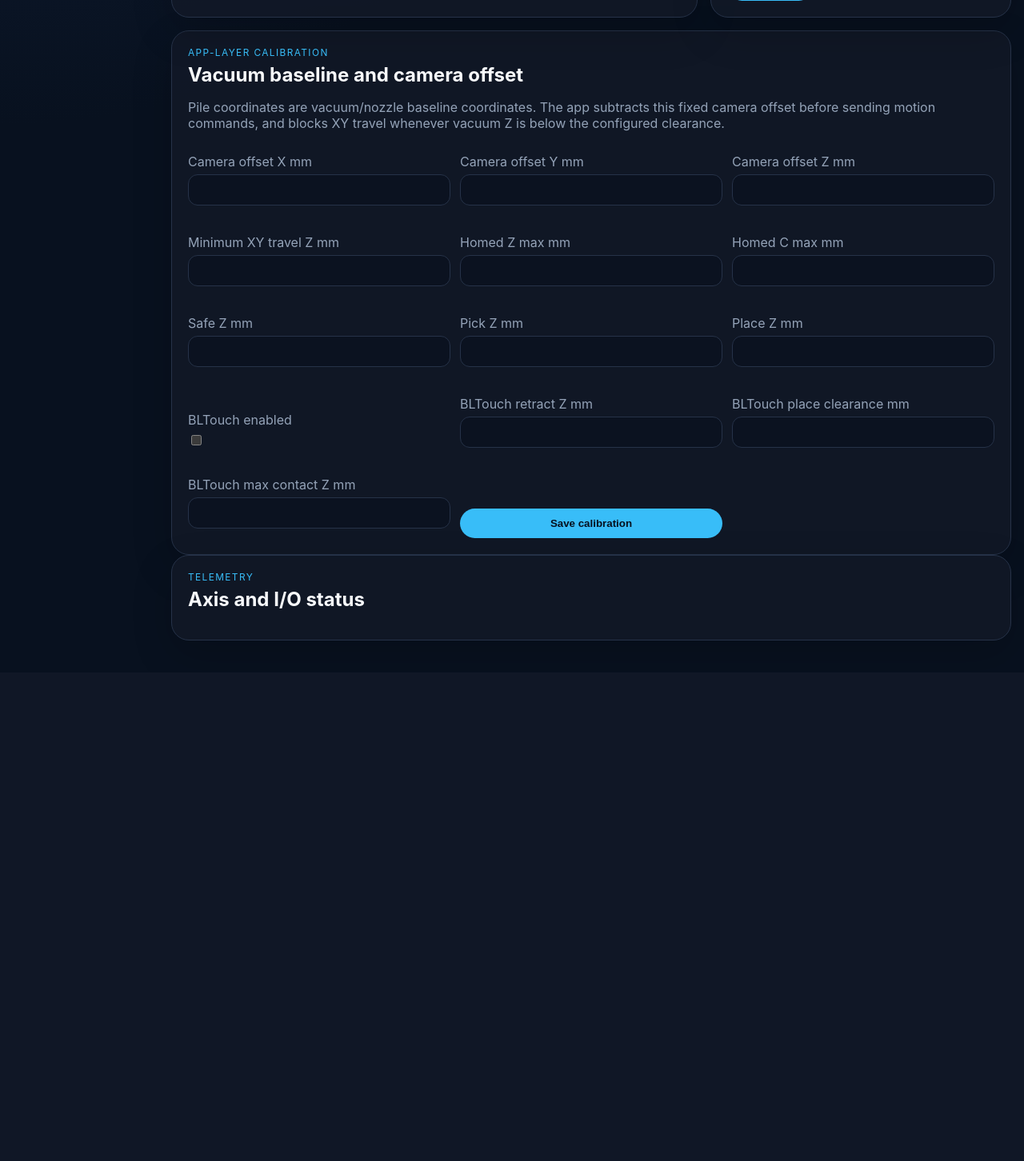
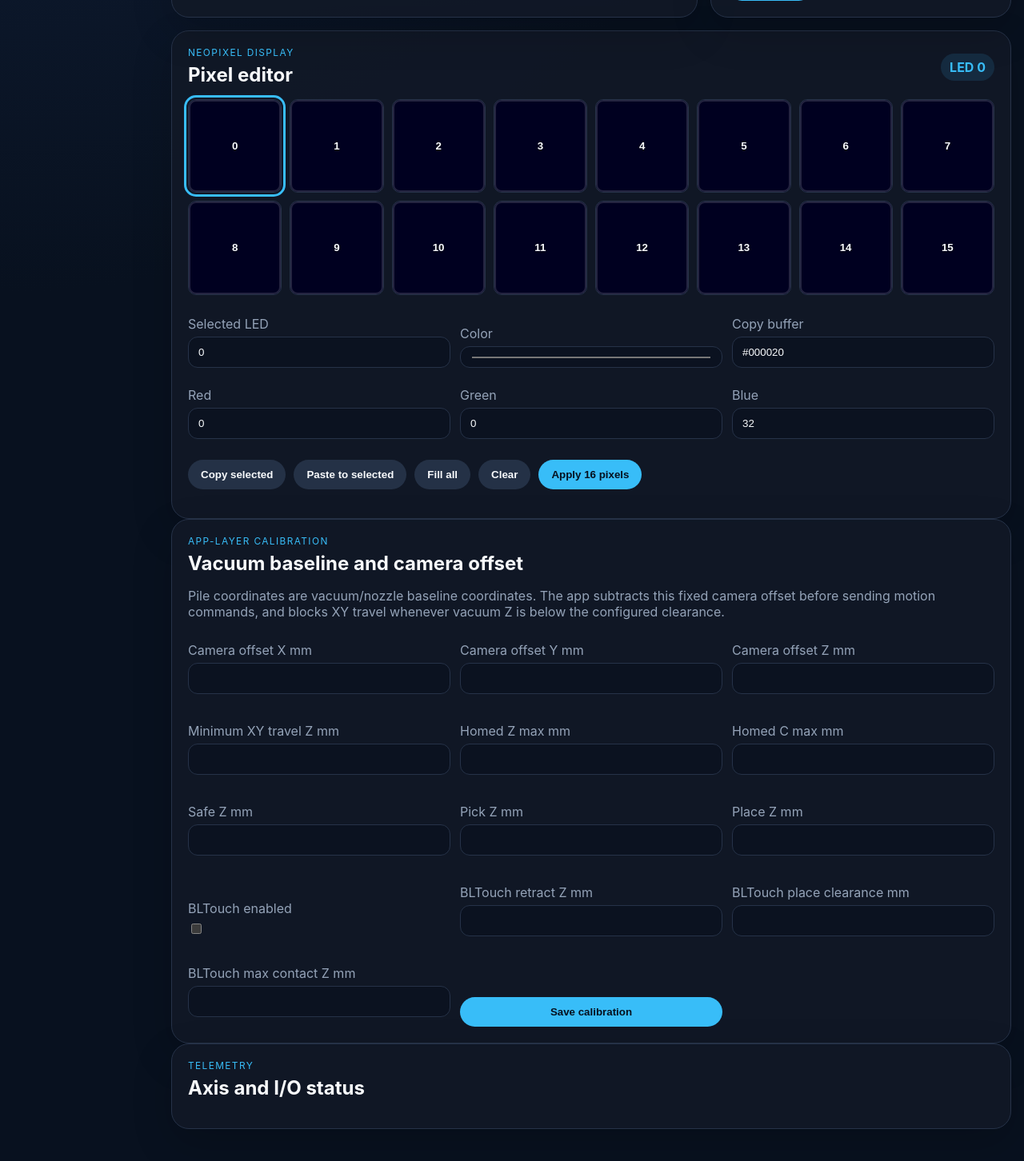
Before and after one commit to schaffer2013/SortingMachineArray, a Python web app: template src/sorter/interfaces/web/templates/machine.html in a window 1280 px wide. Shown: the part 677-2129 px from the top of the page at 80% size. Before the commit the page ends 1478 px from the top, so only its background shows below. Run offline with Jinja, Linux system fonts and the light colour scheme; the template is opened without the code that fills it, so the values that code supplies are empty.

Commit message:
Add NeoPixel pixel editor

```diff
--- a/src/sorter/interfaces/web/static/app.css
+++ b/src/sorter/interfaces/web/static/app.css
@@ -117,6 +117,14 @@ input[type="checkbox"] { width:auto; justify-self:start; }
 }
 .jog-pad button { min-height:54px; }
 .movement-pad label { max-width: 180px; }
+.pixel-grid {
+  display:grid; grid-template-columns: repeat(8, minmax(42px, 1fr)); gap:10px; margin:14px 0;
+}
+.pixel-button {
+  aspect-ratio: 1 / 1; border:1px solid var(--line); border-radius:10px; padding:0;
+  color:var(--text); text-shadow:0 1px 3px rgba(0,0,0,.55); box-shadow: inset 0 0 0 2px rgba(255,255,255,.14);
+}
+.pixel-button.selected { outline:3px solid var(--accent); outline-offset:2px; }
 .checkbox-row { display:flex; gap:14px; flex-wrap:wrap; margin:12px 0; }
 .checkbox-row label { display:flex; gap:8px; align-items:center; margin:0; }
 .checkbox-row input { width:auto; }
@@ -158,6 +166,7 @@ th { color:var(--muted); font-size:.82rem; text-transform:uppercase; letter-spac
   .app-layout a { white-space:nowrap; }
   .hero-grid, .dashboard-grid, .two-column { grid-template-columns: 1fr; }
   .movement-grid { grid-template-columns: 1fr; }
+  .pixel-grid { grid-template-columns: repeat(4, minmax(42px, 1fr)); }
   .form-grid, .metric-list { grid-template-columns: 1fr; }
   .form-grid.three-up { grid-template-columns: 1fr; }
 }
--- a/src/sorter/interfaces/web/static/app.js
+++ b/src/sorter/interfaces/web/static/app.js
@@ -48,6 +48,13 @@ const isHardwareLive = status => status.runtime_target === "hardware_serial";
 const setButtonsDisabled = (root, selector, disabled) => {
   root.querySelectorAll(selector).forEach(button => button.disabled = disabled);
 };
+const clampChannel = value => Math.max(0, Math.min(255, Number(value) || 0));
+const rgbToHex = ([red, green, blue]) =>
+  `#${[red, green, blue].map(value => clampChannel(value).toString(16).padStart(2, "0")).join("")}`;
+const hexToRgb = hex => {
+  const clean = String(hex || "#000000").replace("#", "").padEnd(6, "0").slice(0, 6);
+  return [0, 2, 4].map(offset => parseInt(clean.slice(offset, offset + 2), 16) || 0);
+};
 
 window.SorterPages = {
   dashboard() {
@@ -96,6 +103,23 @@ window.SorterPages = {
     const profileSelect = document.querySelector("#light-profile");
     const profileForm = document.querySelector("#light-profile-form");
     const calibrationForm = document.querySelector("#calibration-form");
+    const pixelGrid = document.querySelector("#pixel-grid");
+    const pixelEditorPill = document.querySelector("#pixel-editor-pill");
+    const pixelIndex = document.querySelector("#pixel-index");
+    const pixelColor = document.querySelector("#pixel-color");
+    const pixelCopyPreview = document.querySelector("#pixel-copy-preview");
+    const pixelRed = document.querySelector("#pixel-red");
+    const pixelGreen = document.querySelector("#pixel-green");
+    const pixelBlue = document.querySelector("#pixel-blue");
+    const pixelCopy = document.querySelector("#pixel-copy");
+    const pixelPaste = document.querySelector("#pixel-paste");
+    const pixelFill = document.querySelector("#pixel-fill");
+    const pixelClear = document.querySelector("#pixel-clear");
+    const pixelApply = document.querySelector("#pixel-apply");
+    const pixelMessage = document.querySelector("#pixel-message");
+    const pixels = Array.from({length: 16}, () => [0, 0, 32]);
+    let selectedPixel = 0;
+    let copiedPixel = [0, 0, 32];
     document.querySelectorAll("[data-control]").forEach(button => button.onclick = async () => {
       const action = button.dataset.control;
       const payload = (action === "move_xy" || action === "move_camera_xy") ? {
@@ -161,6 +185,79 @@ window.SorterPages = {
         .map(profile => `<option value="${profile.name}">${profile.name} (${profile.red}, ${profile.green}, ${profile.blue})</option>`)
         .join("");
     }
+    function renderPixels() {
+      pixelGrid.innerHTML = pixels.map((pixel, index) => `
+        <button
+          type="button"
+          class="pixel-button${index === selectedPixel ? " selected" : ""}"
+          data-pixel-index="${index}"
+          style="background:${rgbToHex(pixel)}"
+          title="LED ${index}">
+          ${index}
+        </button>`).join("");
+      pixelGrid.querySelectorAll("[data-pixel-index]").forEach(button => {
+        button.onclick = () => selectPixel(Number(button.dataset.pixelIndex));
+      });
+      pixelEditorPill.textContent = `LED ${selectedPixel}`;
+    }
+    function syncPixelInputs() {
+      const pixel = pixels[selectedPixel];
+      pixelIndex.value = selectedPixel;
+      pixelColor.value = rgbToHex(pixel);
+      pixelRed.value = pixel[0];
+      pixelGreen.value = pixel[1];
+      pixelBlue.value = pixel[2];
+      pixelCopyPreview.value = rgbToHex(copiedPixel);
+    }
+    function selectPixel(index) {
+      selectedPixel = Math.max(0, Math.min(15, Number(index) || 0));
+      syncPixelInputs();
+      renderPixels();
+    }
+    function setSelectedPixel(rgb) {
+      pixels[selectedPixel] = rgb.map(clampChannel);
+      syncPixelInputs();
+      renderPixels();
+    }
+    pixelIndex.oninput = () => selectPixel(pixelIndex.value);
+    pixelColor.oninput = () => setSelectedPixel(hexToRgb(pixelColor.value));
+    [pixelRed, pixelGreen, pixelBlue].forEach(input => {
+      input.oninput = () => setSelectedPixel([pixelRed.value, pixelGreen.value, pixelBlue.value]);
+    });
+    pixelCopy.onclick = () => {
+      copiedPixel = [...pixels[selectedPixel]];
+      syncPixelInputs();
+      pixelMessage.textContent = `Copied LED ${selectedPixel}`;
+    };
+    pixelPaste.onclick = () => {
+      setSelectedPixel([...copiedPixel]);
+      pixelMessage.textContent = `Pasted to LED ${selectedPixel}`;
+    };
+    pixelFill.onclick = () => {
+      const color = [...pixels[selectedPixel]];
+      pixels.forEach((_, index) => pixels[index] = [...color]);
+      renderPixels();
+      syncPixelInputs();
+      pixelMessage.textContent = "Filled all LEDs from selected color";
+    };
+    pixelClear.onclick = () => {
+      pixels.forEach((_, index) => pixels[index] = [0, 0, 0]);
+      renderPixels();
+      syncPixelInputs();
+      pixelMessage.textContent = "Cleared all LEDs";
+    };
+    pixelApply.onclick = async () => {
+      try {
+        const result = await json("/api/neopixel/display", {
+          method:"POST",
+          headers:{"Content-Type":"application/json"},
+          body:JSON.stringify({pixels}),
+        });
+        pixelMessage.textContent = result.message || "Applied";
+      } catch (error) {
+        pixelMessage.textContent = error.message;
+      }
+    };
     async function refresh() {
       const status = await json("/api/status");
       renderRuntimeBanner(status);
@@ -174,6 +271,7 @@ window.SorterPages = {
       document.querySelectorAll("[data-control='vacuum_on'], [data-control='vacuum_off']").forEach(button => {
         button.disabled = hardwareMode;
       });
+      pixelApply.disabled = hardwareMode && !hardwareLive;
       const cards = [
         ["Lifecycle", status.lifecycle],
         ["Runtime", status.runtime_message],
@@ -200,7 +298,7 @@ window.SorterPages = {
       calibrationForm.elements.probe_enabled.checked = Boolean(status.calibration.probe_enabled);
       statusRoot.innerHTML = cards.map(([k,v]) => `<article class="status-card"><div class="muted">${k}</div><strong>${v}</strong></article>`).join("");
     }
-    loadProfiles(); refresh(); setInterval(refresh, 1200);
+    renderPixels(); syncPixelInputs(); loadProfiles(); refresh(); setInterval(refresh, 1200);
   },
   movement() {
     const statusRoot = document.querySelector("#movement-status");
--- a/src/sorter/interfaces/web/templates/machine.html
+++ b/src/sorter/interfaces/web/templates/machine.html
@@ -49,6 +49,40 @@
   </article>
 </section>
 <section class="panel">
+  <div class="panel-heading">
+    <div>
+      <p class="eyebrow">NeoPixel display</p>
+      <h2>Pixel editor</h2>
+    </div>
+    <span id="pixel-editor-pill" class="pill">16 LEDs</span>
+  </div>
+  <div id="pixel-grid" class="pixel-grid"></div>
+  <div class="form-grid three-up">
+    <label>Selected LED
+      <input id="pixel-index" type="number" min="0" max="15" value="0">
+    </label>
+    <label>Color
+      <input id="pixel-color" type="color" value="#000020">
+    </label>
+    <label>Copy buffer
+      <input id="pixel-copy-preview" readonly value="#000020">
+    </label>
+  </div>
+  <div class="form-grid three-up">
+    <label>Red<input id="pixel-red" type="number" min="0" max="255" value="0"></label>
+    <label>Green<input id="pixel-green" type="number" min="0" max="255" value="0"></label>
+    <label>Blue<input id="pixel-blue" type="number" min="0" max="255" value="32"></label>
+  </div>
+  <div class="button-row">
+    <button id="pixel-copy" type="button" class="secondary">Copy selected</button>
+    <button id="pixel-paste" type="button" class="secondary">Paste to selected</button>
+    <button id="pixel-fill" type="button" class="secondary">Fill all</button>
+    <button id="pixel-clear" type="button" class="secondary">Clear</button>
+    <button id="pixel-apply" type="button">Apply 16 pixels</button>
+  </div>
+  <p id="pixel-message" class="muted"></p>
+</section>
+<section class="panel">
   <p class="eyebrow">App-layer calibration</p>
   <h2>Vacuum baseline and camera offset</h2>
   <p class="muted">Pile coordinates are vacuum/nozzle baseline coordinates. The app subtracts this fixed camera offset before sending motion commands, and blocks XY travel whenever vacuum Z is below the configured clearance.</p>
```
Also changed, not shown: src/sorter/interfaces/web/app.py (+40 -0 lines), tests/unit/test_web_app.py (+46 -0 lines).
